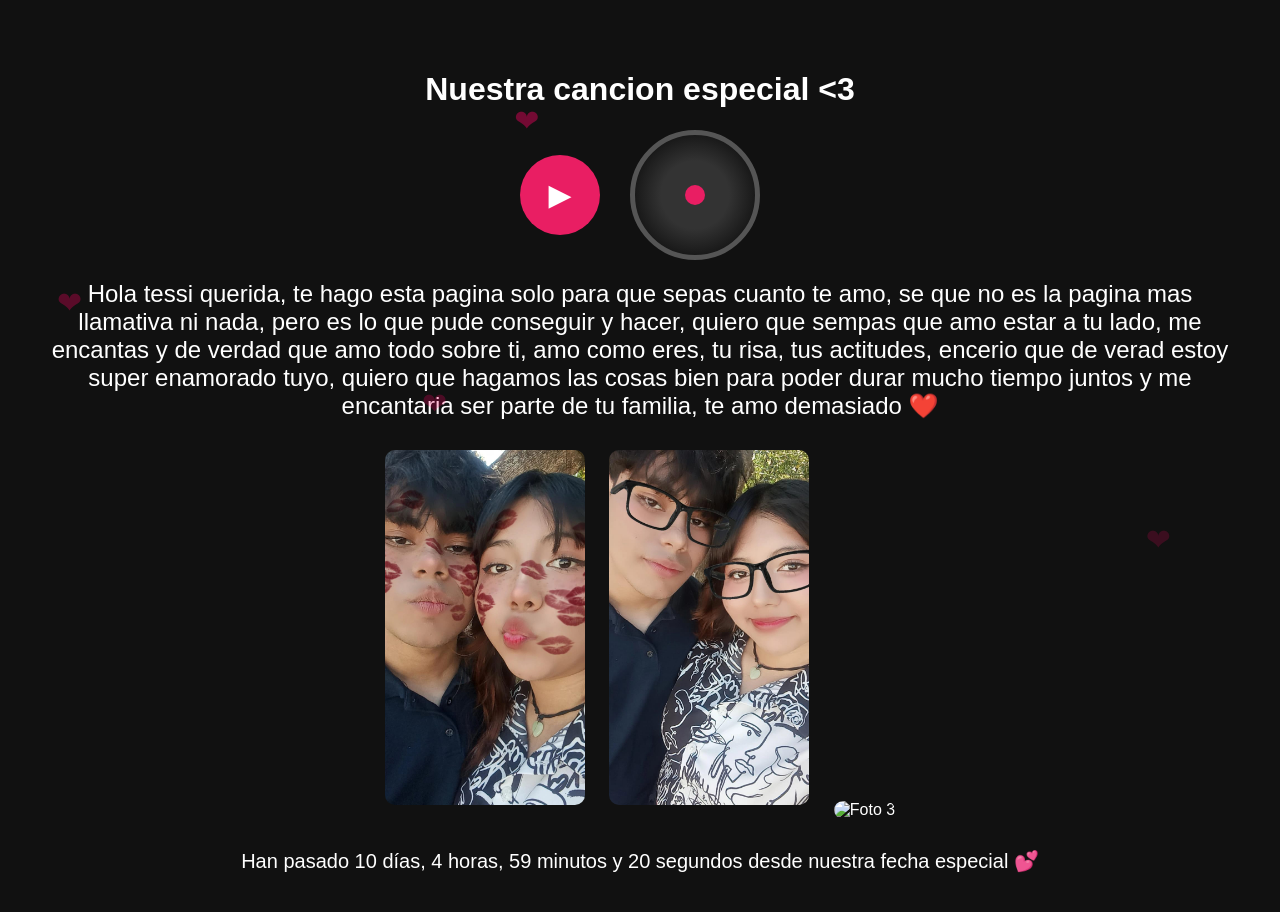
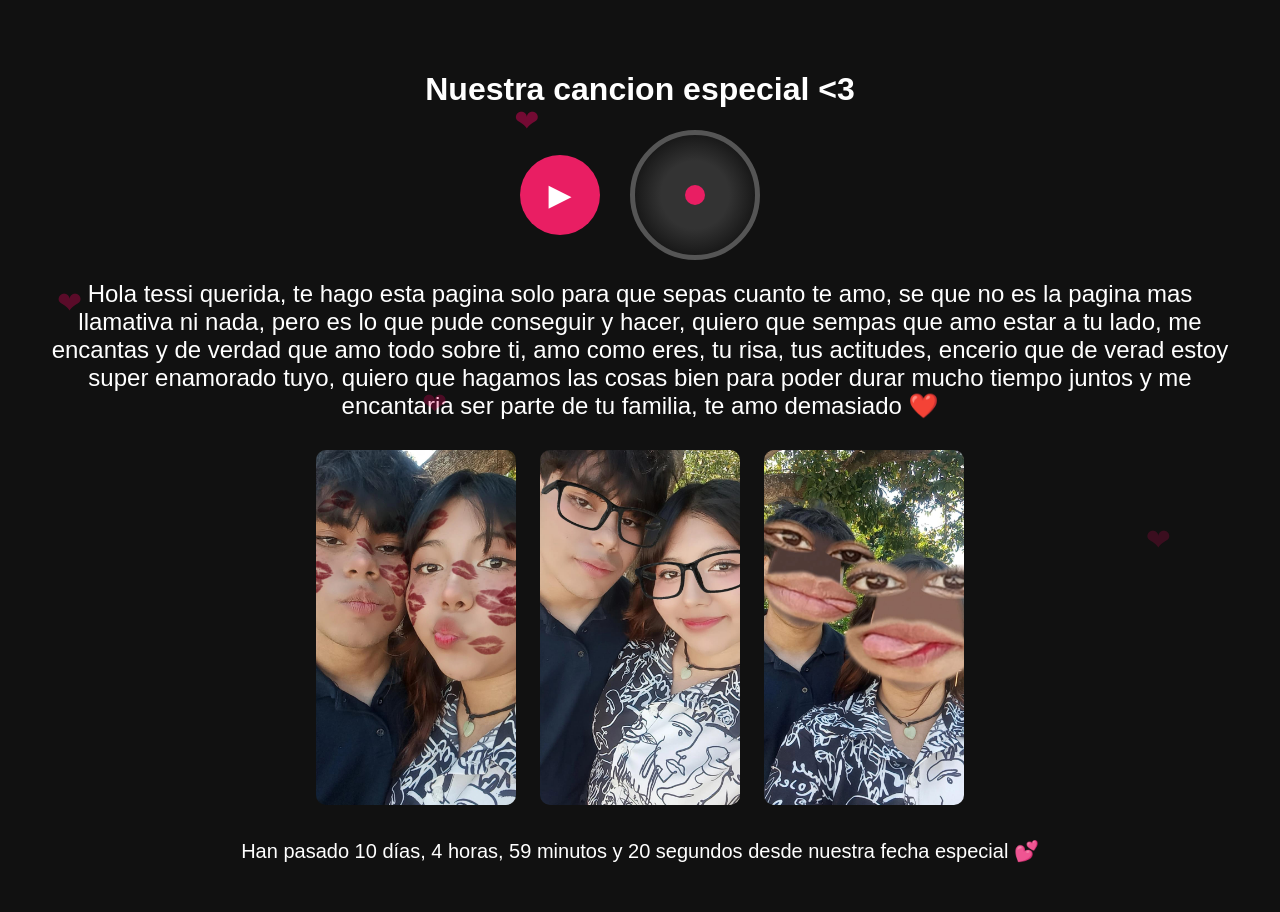
Before and after one commit to reymendez09052007-droid/TessiTeAmo, a plain HTML site: page index.html in a window 1280 px wide. Drawn offline with Linux system fonts and the light colour scheme; files whose address does not match are found by name.

Commit message:
Update index.html

```diff
--- a/index.html
+++ b/index.html
@@ -130,7 +130,7 @@
   </div>
 
   <!-- Audio -->
-  <audio id="audio" src="file:///C:/Users/reyda/Music/Musica%20para%20mi%20mp3/The%20Neighbourhood%20-%20Compass%20(Official%20Audio).mp3"></audio>
+  <audio id="audio" src="The%20Neighbourhood%20-%20Compass%20(Official%20Audio).mp3"></audio>
 
   <script>
     const playBtn = document.getElementById("playBtn");
@@ -163,8 +163,8 @@
     <!-- Fotos (pon las rutas de tu carpeta) -->
     <div class="fotos">
       <img src="WhatsApp%20Image%202026-03-02%20at%209.44.39%20PM%20(1).jpeg">
-      <img src="file:///C:/Users/reyda/Pictures/imagenes%20descargas/WhatsApp%20Image%202026-03-02%20at%209.44.39%20PM.jpeg" alt="Foto 2">
-      <img src="file:///C:/Users/reyda/Pictures/imagenes%20descargas/WhatsApp%20Image%202026-03-02%20at%209.44.40%20PM%20(1).jpeg" alt="Foto 3">
+      <img src="WhatsApp%20Image%202026-03-02%20at%209.44.39%20PM.jpeg" alt="Foto 2">
+      <img src="WhatsApp%20Image%202026-03-02%20at%209.44.40%20PM%20(1).jpeg" alt="Foto 3">
     </div>
 
     <!-- Contador -->
```
